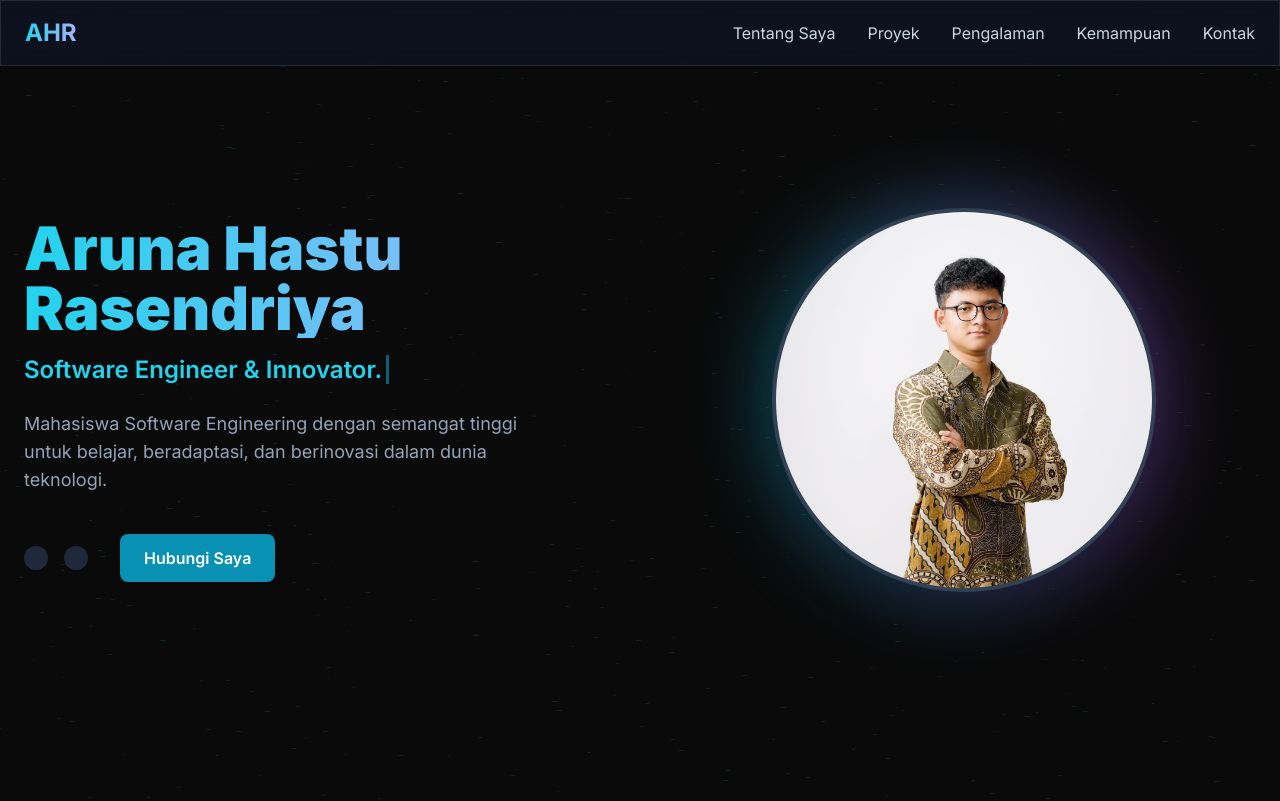
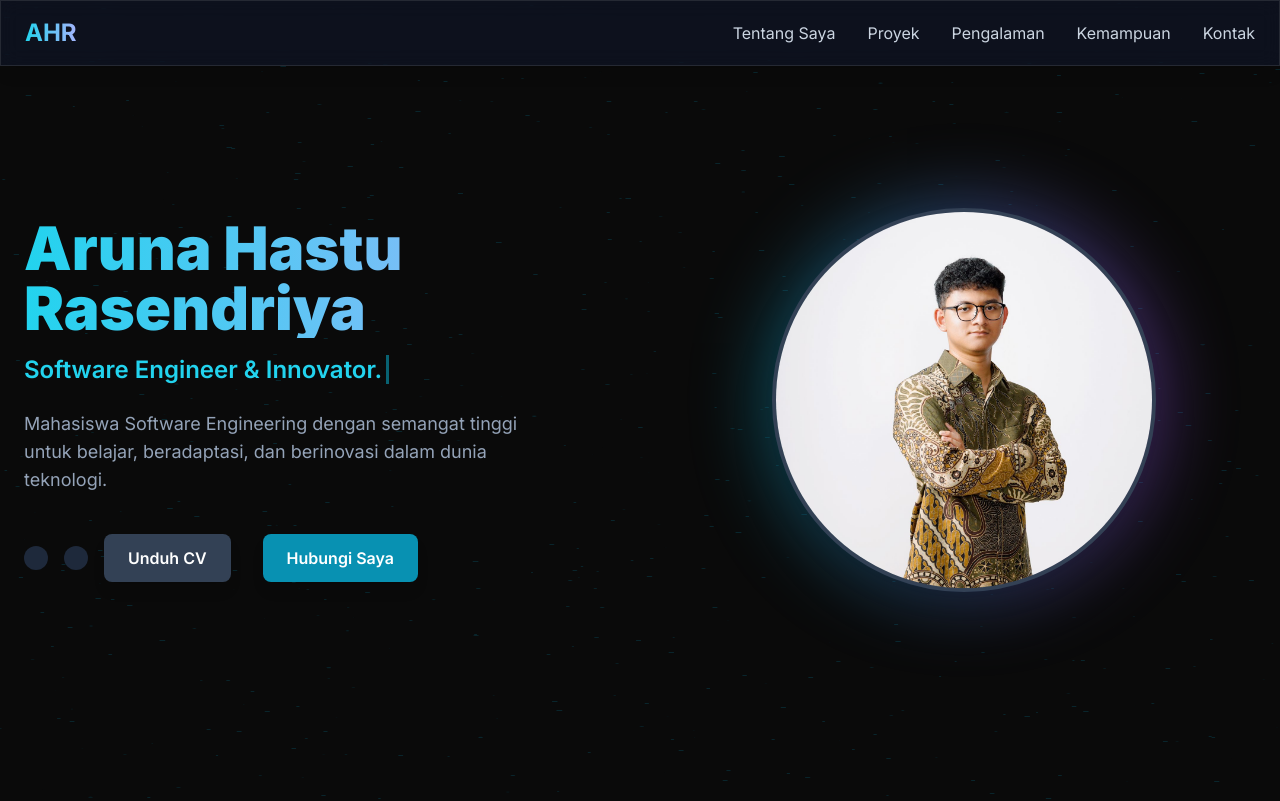
Before and after one commit to ArunaHastu/arunahasturasendriya-portofolio, a plain HTML site: page index.html in a window 1280 px wide. Shown: the top 801 px of the page. Drawn offline with nearby package versions, Linux system fonts and the light colour scheme; animation ran at ten frames a second.

Commit message:
Update index.html

```diff
--- a/index.html
+++ b/index.html
@@ -57,6 +57,9 @@
                         </a>
                         <a href="https://github.com/ArunaHastu?tab=repositories" target="_blank" class="p-3 bg-slate-800 rounded-full hover:bg-cyan-500 transition-all duration-300 group">
                             <i data-lucide="github" class="text-slate-300 group-hover:text-white"></i>
+                        </a>
+                        <a href="images/CV Aruna hastu rasendriya.pdf" download class="flex items-center gap-2 px-6 py-3 bg-slate-700 text-white font-semibold rounded-lg shadow-lg hover:bg-slate-600 transition-all duration-300 transform hover:scale-105">
+                            Unduh CV
                         </a>
                         <a href="#contact" class="ml-4 px-6 py-3 bg-cyan-600 text-white font-semibold rounded-lg shadow-lg hover:bg-cyan-500 transition-all duration-300 transform hover:scale-105 pulse-effect">
                             Hubungi Saya
```
